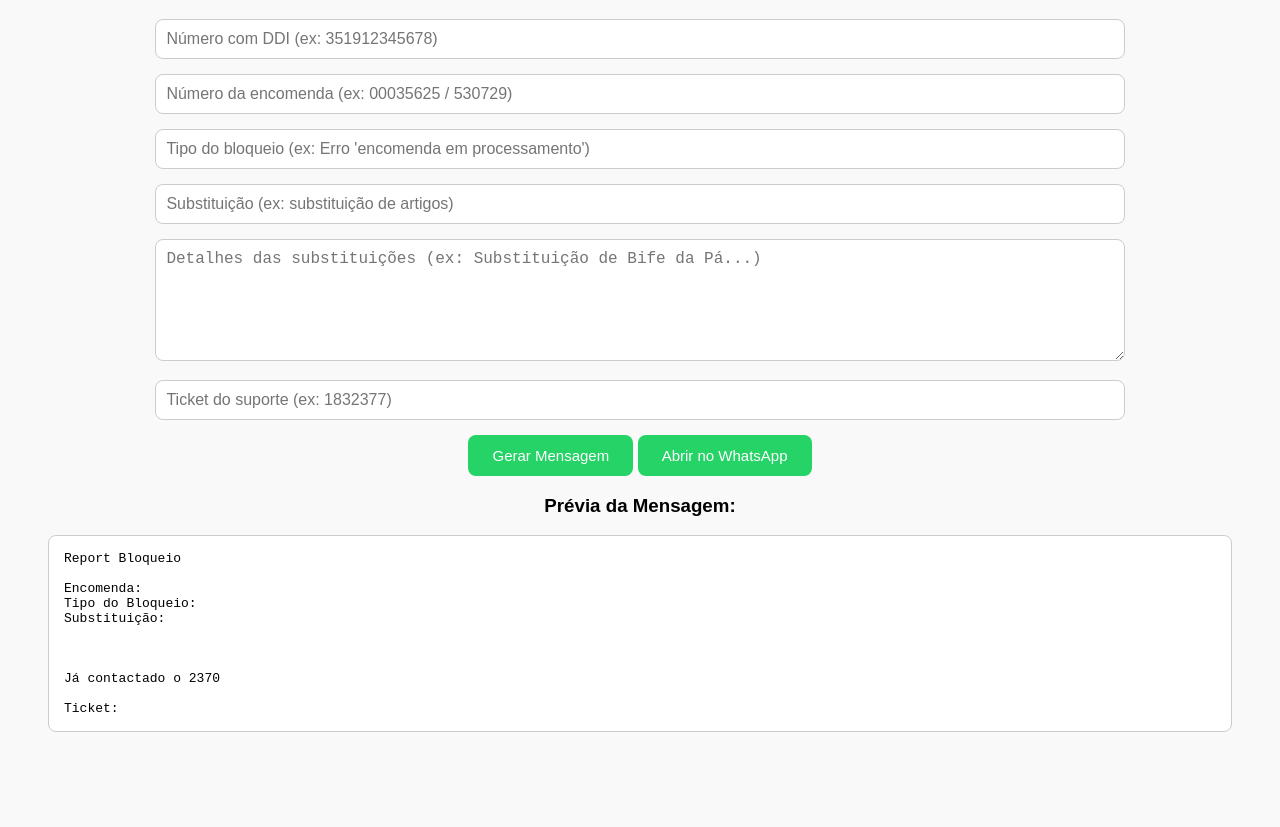
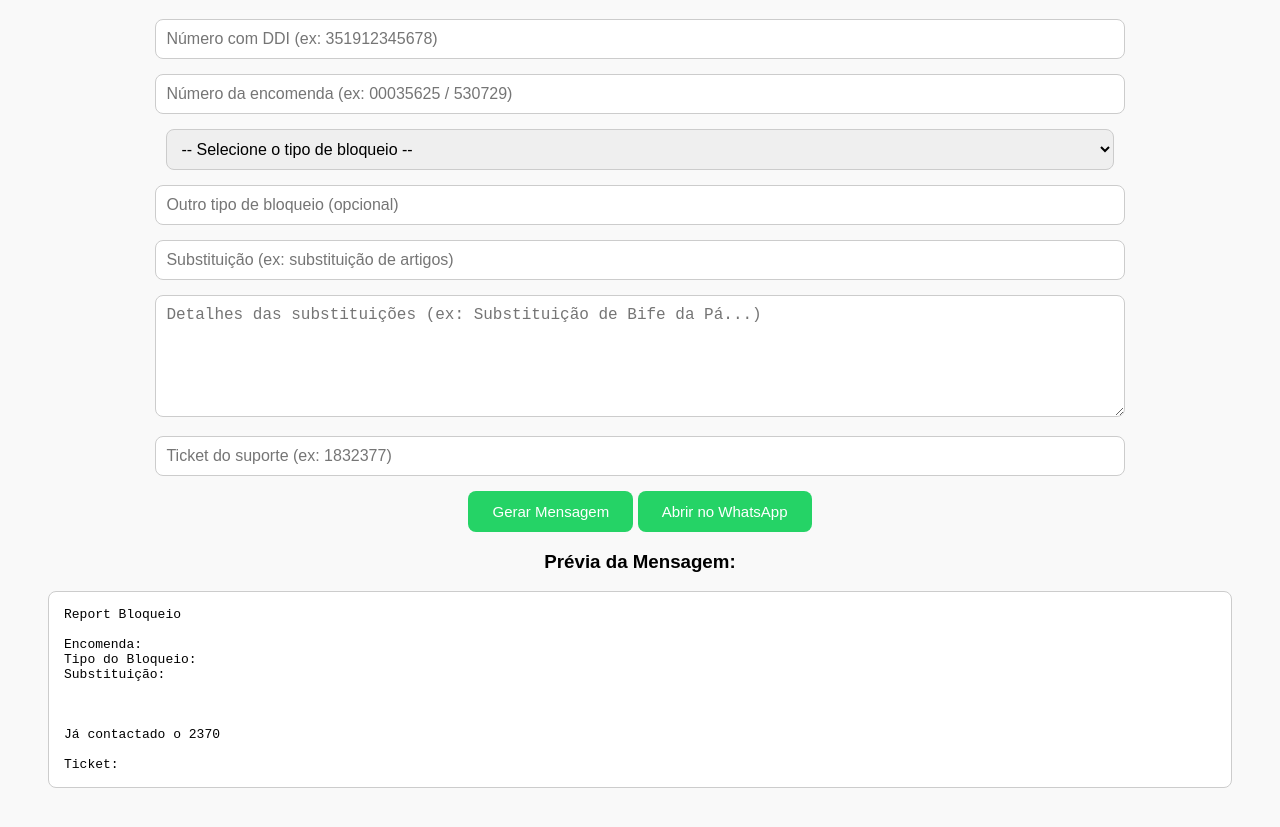
Before and after one commit to divilella96/MyDashBoardPlus, a plain HTML site: page mensagem.html in a window 1280 px wide. Both pictures are taken after a click on the button "Gerar Mensagem". Shown: the part 109-936 px from the top of the page. Before the commit the page ends 902 px from the top, so only its background shows below. Drawn offline with Linux system fonts and the light colour scheme.

Commit message:
Update mensagem.html

```diff
--- a/mensagem.html
+++ b/mensagem.html
@@ -11,7 +11,7 @@
       padding: 40px;
     }
 
-    input, textarea {
+    input, textarea, select {
       width: 80%;
       padding: 10px;
       font-size: 16px;
@@ -44,7 +44,20 @@
 
   <input type="text" id="numero" placeholder="Número com DDI (ex: 351912345678)"><br>
   <input type="text" id="encomenda" placeholder="Número da encomenda (ex: 00035625 / 530729)"><br>
-  <input type="text" id="bloqueio" placeholder="Tipo do bloqueio (ex: Erro 'encomenda em processamento')"><br>
+
+  <!-- Combo para Tipo de Bloqueio -->
+  <select id="bloqueio">
+    <option value="">-- Selecione o tipo de bloqueio --</option>
+    <option>Erro "encomenda em processamento"</option>
+    <option>Erro de pagamento</option>
+    <option>Erro de stock</option>
+    <option>Erro técnico no sistema</option>
+    <option>Outro (especificar abaixo)</option>
+  </select><br>
+
+  <!-- Caso seja "Outro", pode escrever manualmente -->
+  <input type="text" id="bloqueioOutro" placeholder="Outro tipo de bloqueio (opcional)"><br>
+
   <input type="text" id="substituicao" placeholder="Substituição (ex: substituição de artigos)"><br>
   <textarea id="detalhes" placeholder="Detalhes das substituições (ex: Substituição de Bife da Pá...)"></textarea><br>
   <input type="text" id="ticket" placeholder="Ticket do suporte (ex: 1832377)"><br>
@@ -60,10 +73,16 @@
 
     function gerarMensagem() {
       const encomenda = document.getElementById("encomenda").value;
-      const bloqueio = document.getElementById("bloqueio").value;
+      let bloqueio = document.getElementById("bloqueio").value;
+      const bloqueioOutro = document.getElementById("bloqueioOutro").value;
       const substituicao = document.getElementById("substituicao").value;
       const detalhes = document.getElementById("detalhes").value;
       const ticket = document.getElementById("ticket").value;
+
+      // Se escolheu "Outro", usa o texto digitado
+      if (bloqueio === "Outro (especificar abaixo)" && bloqueioOutro.trim() !== "") {
+        bloqueio = bloqueioOutro;
+      }
 
       mensagemGerada =
 `Report Bloqueio
```
